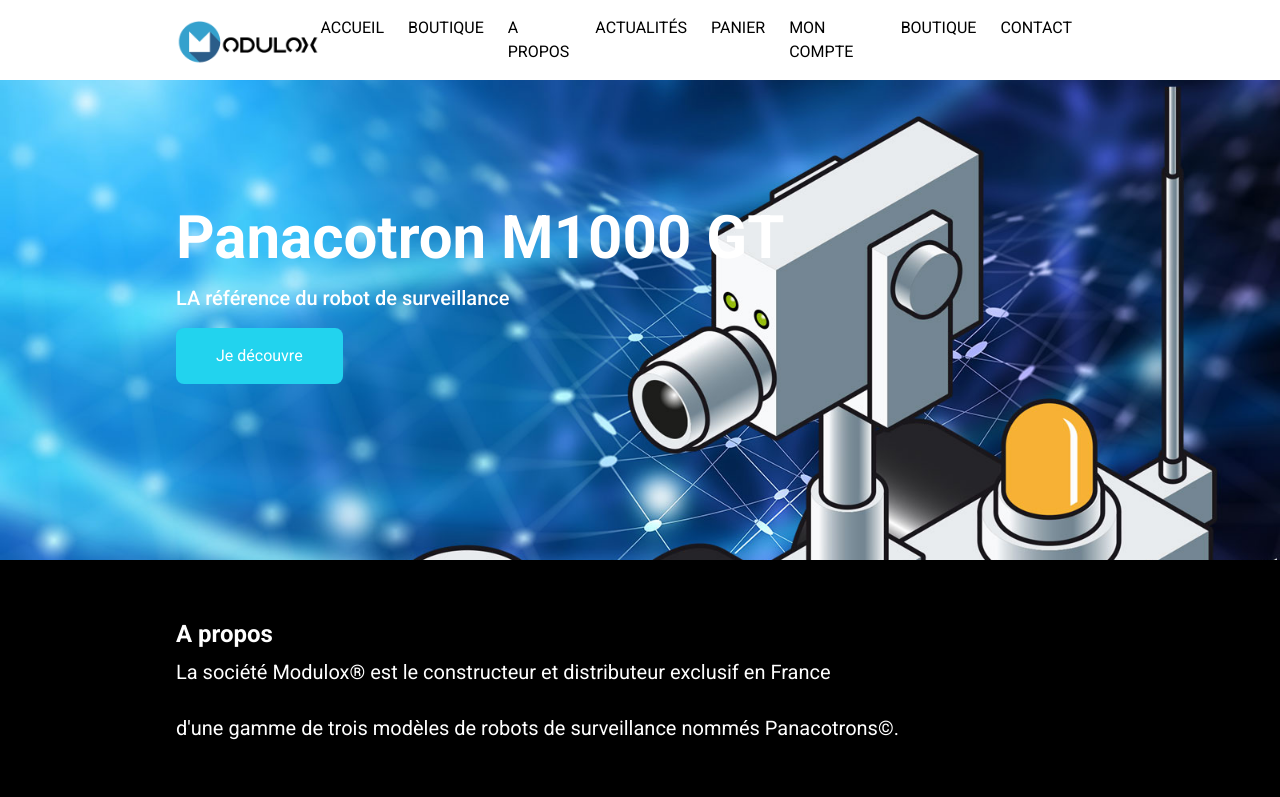
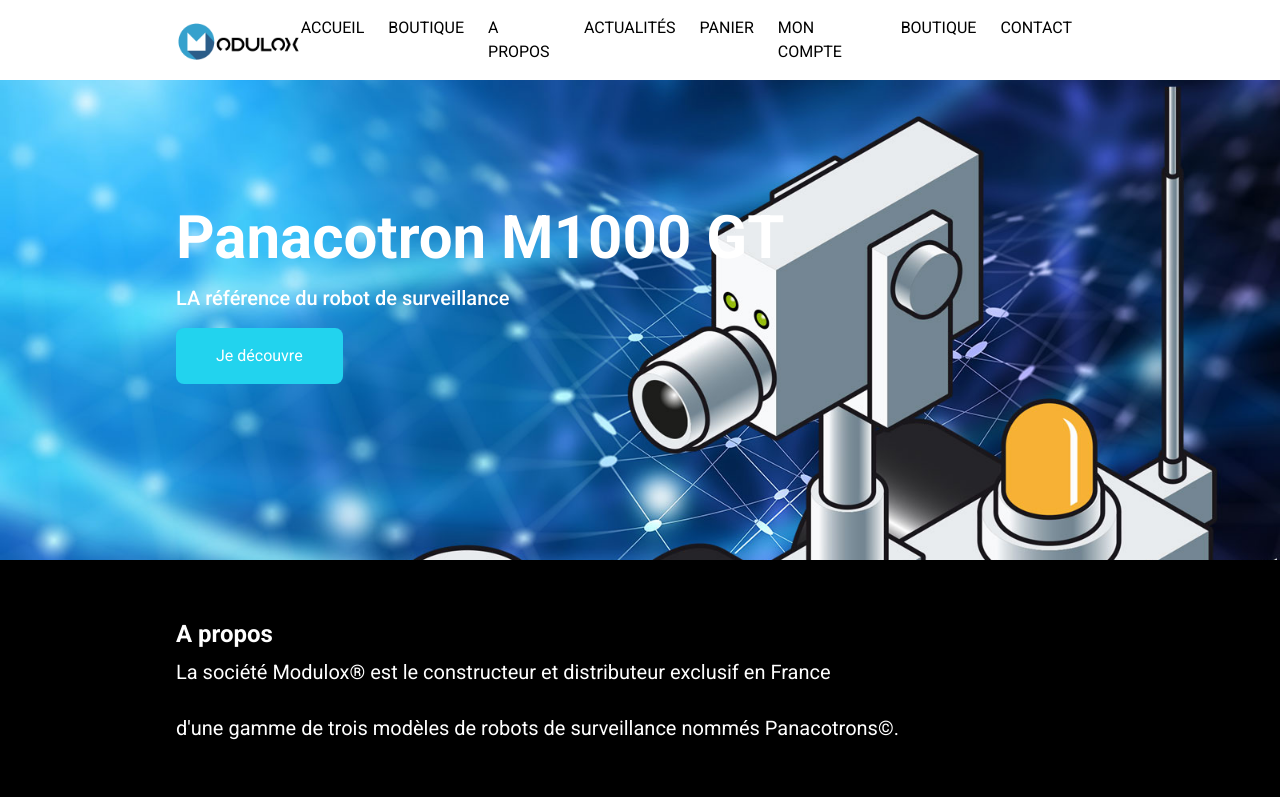
Before and after one commit to sximenez/DWWM-FRONT-TP_MODULOX_NEW, a plain HTML site: page index.html in a window 1280 px wide. Shown: the top 797 px of the page. Drawn offline with nearby package versions, Linux system fonts and the light colour scheme.

Commit message:
Update index.html

```diff
--- a/index.html
+++ b/index.html
@@ -27,9 +27,9 @@
 
       </div>
 
-      <div id="top-menu" class="my-auto uppercase list-none hidden lg:block">
+      <div id="top-menu" class="w-full my-auto uppercase list-none hidden lg:block">
 
-        <div class="flex flex-row gap-x-6">
+        <div class="flex flex-row justify-end gap-x-6">
 
           <a href="" class="hover:underline"><li>Accueil</li></a>
           <a href="" class="hover:underline"><li>Boutique</li></a>
```
